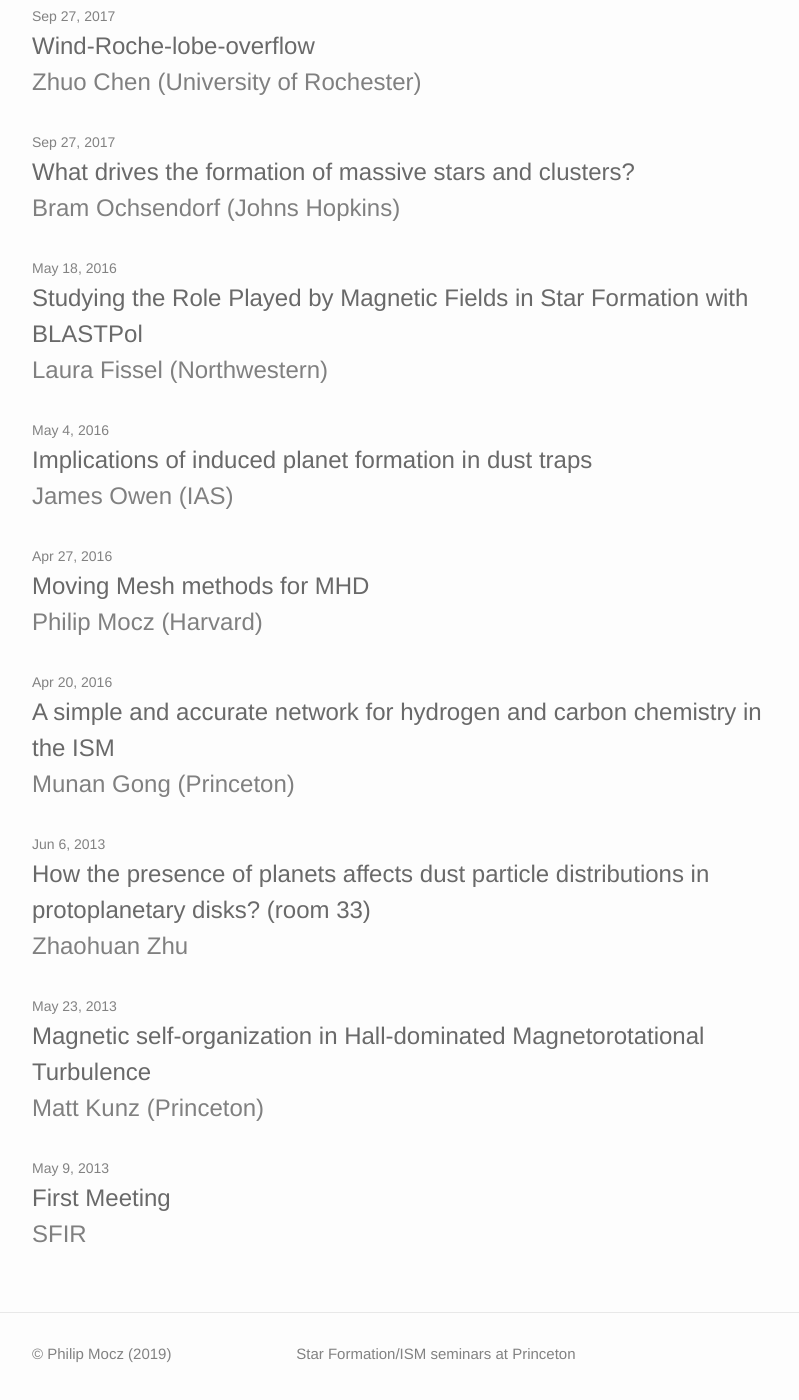
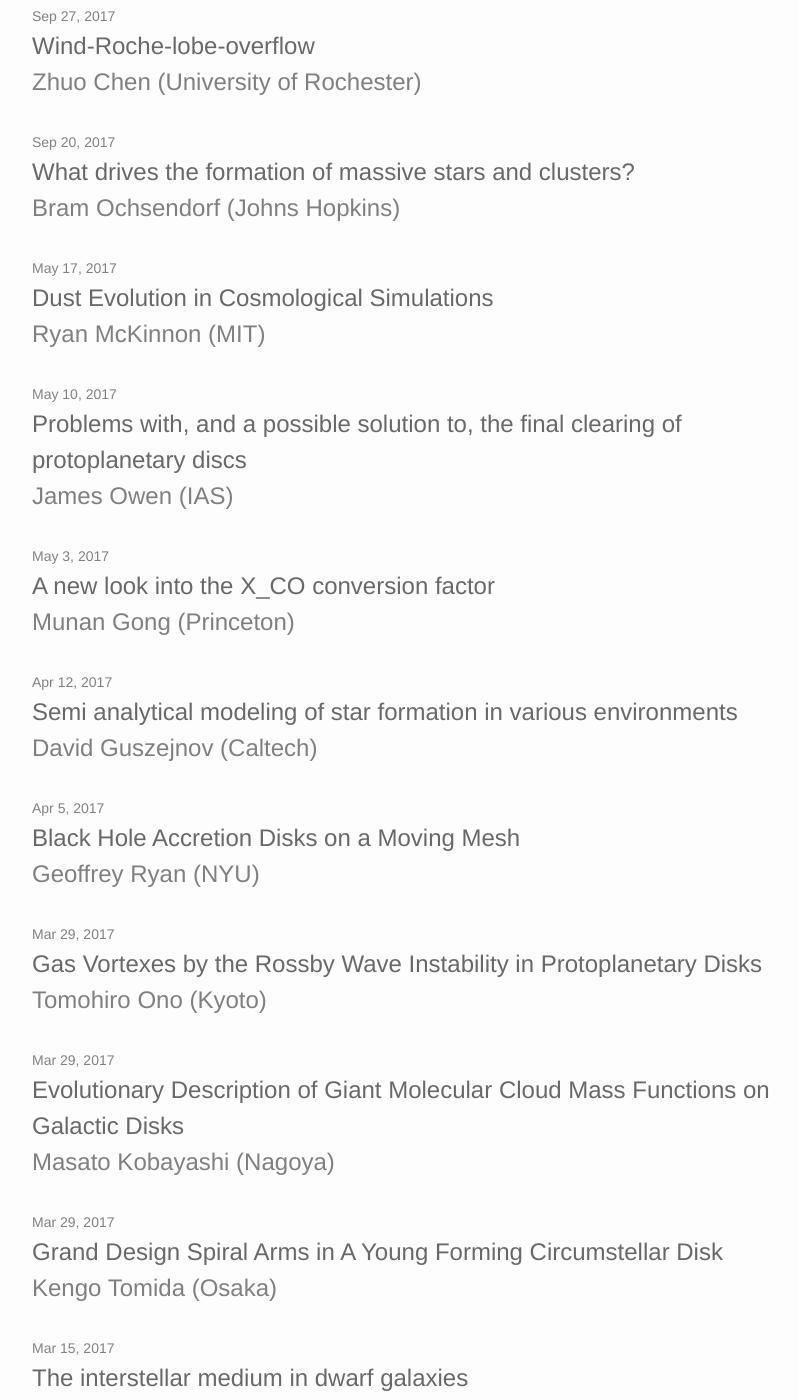
Before and after one commit to sfirprinceton/sfirprinceton.github.io, a Jekyll site: the page built from index.html, in a window 1280 px wide and 1400 px high, scrolled down 4048 px. Shown: the whole window, without its empty margins (238-1037 px from the left). Built offline with Jekyll 4.4.1, drawn with Linux system fonts in a browser that asks for light colours; some of the changed text lies outside the part shown.

Commit message:
added more

```diff
--- /dev/null
+++ b/_posts/2017-03-01-sfir-alwin-mao.md
@@ -0,0 +1,17 @@
+---
+layout: post
+name:  "Alwin Mao (Princeton)"
+title:  "Cosmic-Ray Driven Winds"
+date:   2017-03-01 11:00:00 -0400
+image: "../../../../figures/missing.jpg"
+website: "https://"
+categories: sfir
+---
+
+Supernovae are copious producers of cosmic rays in the galaxy, which
+leads to a significant cosmic ray pressure. As these cosmic rays stream
+out of the galactic plane, they form pressure gradients which couple to
+gas through magnetic fields, driving mass loss. We study a simplified
+semi-analytic model for 1-D steady state cosmic-ray driven winds, find
+analytic scaling relations, and show that cosmic ray driven winds can
+produce significant mass loss comparable to the star formation rate.
--- /dev/null
+++ b/_posts/2017-03-15-sfir-chiayu-hu.md
@@ -0,0 +1,26 @@
+---
+layout: post
+name:  "Chia-Yu Hu (CCA)"
+title:  "The interstellar medium in dwarf galaxies"
+date:   2017-03-15 11:00:00 -0400
+image: "../../../../figures/missing.jpg"
+website: "https://"
+categories: sfir
+---
+
+Dwarf galaxies are the most numerous type of galaxy in the local
+Universe. They tend to have low metallicity and low dust-to-gas ratio
+compared to spiral galaxies. Understanding the interstellar medium in
+dwarf galaxies may provide crucial insights on the high-redshift
+galaxies that have comparable metallicity. In this talk, I will show
+the recent results from high-resolution numerical simulations of
+isolated dwarf galaxies, which can start to resolve the cold gas and
+stellar feedback on galactic scales. In particular, I will focus on the
+formation of molecular hydrogen and its (non-)correlation with star
+formation, which has important implications to the sub-grid recipes
+widely adopted in many large-scale cosmological simulations. I will
+also discuss the interplay of different types of stellar feedback that
+shapes the interstellar medium in dwarf galaxies, where the gas is
+driven far out of thermal- and chemical-equilibrium. Finally, I will
+demonstrate how the galactic outflows are controlled by the number of
+supernovae that occur in low-density environments.
--- /dev/null
+++ b/_posts/2017-03-29-sfir-kengo-tomida.md
@@ -0,0 +1,21 @@
+---
+layout: post
+name:  "Kengo Tomida (Osaka)"
+title:  "Grand Design Spiral Arms in A Young Forming Circumstellar Disk"
+date:   2017-03-29 11:00:00 -0400
+image: "../../../../figures/missing.jpg"
+website: "https://"
+categories: sfir
+---
+
+We study formation and long-term evolution of a circumstellar disk
+using a resistive MHD simulation. While the circumstellar disk is
+initially small, it grows up to 200 AUs as accretion continues. A pair
+of grand-design spiral arms form recurrently due to gravitational
+instability throughout the Class-0/I phase, and they transfer angular
+momentum efficiently. We compare our model with Elias 2-27 using the
+synthetic observation technique and find good agreement between our
+model and the observation. If such spiral arms commonly exist in young
+circumstellar disks, it implies that young circumstellar disks are
+considerably massive and gravitational instability is the key process
+of angular momentum transport.
--- /dev/null
+++ b/_posts/2017-03-29-sfir-masato-kobayashi.md
@@ -0,0 +1,18 @@
+---
+layout: post
+name:  "Masato Kobayashi (Nagoya)"
+title:  "Evolutionary Description of Giant Molecular Cloud Mass Functions on Galactic Disks"
+date:   2017-03-29 11:00:00 -0400
+image: "../../../../figures/missing.jpg"
+website: "https://"
+categories: sfir
+---
+
+In this talk, I would like to introduce our semi-analytical formulation
+of the time-evolution equation for giant molecular cloud (GMC) mass
+functions in galactic disks. The computed time-evolutions based on this
+formulation show that the cloud-cloud collision effect is only limited
+in the massive end of mass profile. Our results suggest that measuring
+the power-law slope of GMC mass functions can be a powerful method to
+constrain GMC formation and dispersal timescales and gas resurrection
+processes in various galactic environments.
--- /dev/null
+++ b/_posts/2017-03-29-sfir-tomohiro-ono.md
@@ -0,0 +1,19 @@
+---
+layout: post
+name:  "Tomohiro Ono (Kyoto)"
+title:  "Gas Vortexes by the Rossby Wave Instability in Protoplanetary Disks"
+date:   2017-03-29 11:00:00 -0400
+image: "../../../../figures/missing.jpg"
+website: "https://"
+categories: sfir
+---
+
+Recent observations have revealed protoplanetary disks with lopsided
+structures. A formation theory of those structures suggests the
+presence of gas vortexes induced by the Rossby wave instability (RWI).
+When a disk has a rapid radial variation, gas vortexes are formed by
+the RWI. In order to understand how vortexes are formed, we perform
+linear stability analyses and numerical simulations using the Atehna++
+code on a large parameter space. I will present the property and the
+evolution of the vortex. This study may help extract the physical
+property of the disks from observations of lopsided disks.
--- /dev/null
+++ b/_posts/2017-04-05-sfir-geoffrey-ryan.md
@@ -0,0 +1,27 @@
+---
+layout: post
+name:  "Geoffrey Ryan (NYU)"
+title:  "Black Hole Accretion Disks on a Moving Mesh"
+date:   2017-04-05 11:00:00 -0400
+image: "../../../../figures/missing.jpg"
+website: "https://"
+categories: sfir
+---
+
+I will present numerical simulations of black hole accretion disks from
+the new moving mesh general relativistic magnetohydrodynamics code
+GR-DISCO.  This open-source code uses an orbiting and shearing mesh
+which moves with the dominant flow velocity, greatly reducing numerical
+diffusion and increasing computational efficiency by allowing for a
+larger time step.  We have used GR-DISCO to study black hole accretion
+disks subject to gravitational torques from a binary companion,
+relevant for both current and future supermassive binary black hole
+searches and also as a possible electromagnetic precursor mechanism for
+LIGO events.  Binary torques in these discs excite spiral shockwaves
+which effectively transport angular momentum in the disc and propagate
+through the innermost stable circular orbit, leading to stress
+corresponding to an alpha-viscosity of the order 0.01 and a slight
+excess of high-energy emission over Novikov-Thorne disks.  I will
+discuss the advantages and challenges of a relativistic moving mesh
+code and show new 3D GRMHD calculations utilizing our constrained
+transport scheme.
--- /dev/null
+++ b/_posts/2017-04-12-sfir-david-guszejnov.md
@@ -0,0 +1,20 @@
+---
+layout: post
+name:  "David Guszejnov (Caltech)"
+title:  "Semi analytical modeling of star formation in various environments"
+date:   2017-04-12 11:00:00 -0400
+image: "../../../../figures/missing.jpg"
+website: "https://"
+categories: sfir
+---
+
+Turbulence is thought to be a primary driving force behind the early
+stages of star formation as large, self-gravitating, turbulent clouds
+fragment into smaller clouds which in turn fragment into even smaller
+ones. Following this cascade from GMC to stellar scales is extremely
+challenging numerically. In this talk I will introduce the MISFIT
+semi-analytic framework that can follow this process with minimal
+computational costs. Because of its simplicity MISFIT is ideal for
+theoretical experimentation to explore what are the principal processes
+behind the different aspects of star formation (e.g. what sets the IMF
+peak? what sets the stellar correlation?).
--- /dev/null
+++ b/_posts/2017-05-03-sfir-munan-gong.md
@@ -0,0 +1,22 @@
+---
+layout: post
+name:  "Munan Gong (Princeton)"
+title:  "A new look into the X_CO conversion factor"
+date:   2017-05-03 11:00:00 -0400
+image: "../../../../figures/missing.jpg"
+website: "https://"
+categories: sfir
+---
+
+CO is a widely used observational tracer for molecular clouds in
+galaxies. Because CO line emission is usually optically thick, the mass
+of molecular clouds is often calculated using the empirical X_CO
+conversion factor. However, the X_CO factor is not constant throughout
+the galaxy, and it is important to understand its dependence on the
+environment. We present a detailed study of the X_CO conversion factor
+in realistic galactic disk simulations. We show that the X_CO factor is
+independent of the simulation resolution for resolution below 2 pc. We
+compare the properties of molecular clouds from our simulations to
+observations, and show that we can reproduce the basic properties of CO
+emission, such as the dependence of X_CO on gas surface density. We
+find that 20-80% of the molecular gas is not traced by CO emission.
--- /dev/null
+++ b/_posts/2017-05-10-sfir-james-owen.md
@@ -0,0 +1,9 @@
+---
+layout: post
+name:  "James Owen (IAS)"
+title:  "Problems with, and a possible solution to, the final clearing of protoplanetary discs"
+date:   2017-05-10 11:00:00 -0400
+image: "../../../../figures/missing.jpg"
+website: "https://"
+categories: sfir
+---
--- /dev/null
+++ b/_posts/2017-05-17-sfir-ryan-mckinnon.md
@@ -0,0 +1,29 @@
+---
+layout: post
+name:  "Ryan McKinnon (MIT)"
+title:  "Dust Evolution in Cosmological Simulations"
+date:   2017-05-17 11:00:00 -0400
+image: "../../../../figures/missing.jpg"
+website: "https://"
+categories: sfir
+---
+
+We present the first cosmological simulations using the moving-mesh
+code AREPO to study the evolution of dust and metals within galaxies.
+These simulations enable us to track the lifecycle of dust, including
+production in stars, evolution in the interstellar medium, and
+transport via galactic winds.  Using both zoom-in and full-volume
+cosmological runs, we analyze the dust formation history of individual
+galaxies and predict the dust mass function at a variety of redshifts,
+finding agreement with observed values.  We investigate several scaling
+relations tying dust mass to star formation that can help observers
+estimate dust masses, and we demonstrate for the first time the impact
+of dust on the thermodynamic state of galaxy clusters.  To study dust
+dynamics in the ISM, we present new work to track the drag force
+coupling dust grains to hydrodynamic motion and implement a novel model
+to self-consistently evolve the dust grain size distribution on the fly
+in cosmological simulations.  This work will explore how various
+galactic processes shape the interstellar grain size distribution and
+allow more accurate creation of synthetic galaxy extinction curves.
+These methods will enable cosmological simulations to more
+realistically treat dust extinction in generating mock galaxy images.
--- a/_posts/2017-09-20-sfir-bram-ochsendorf.md
+++ b/_posts/2017-09-20-sfir-bram-ochsendorf.md
@@ -2,7 +2,7 @@
 layout: post
 name:  "Bram Ochsendorf (Johns Hopkins)"
 title:  "What drives the formation of massive stars and clusters?"
-date:   2017-09-27 11:00:00 -0400
+date:   2017-09-20 11:00:00 -0400
 image: "../../../../figures/missing.jpg"
 website: "https://"
 categories: sfir
```
